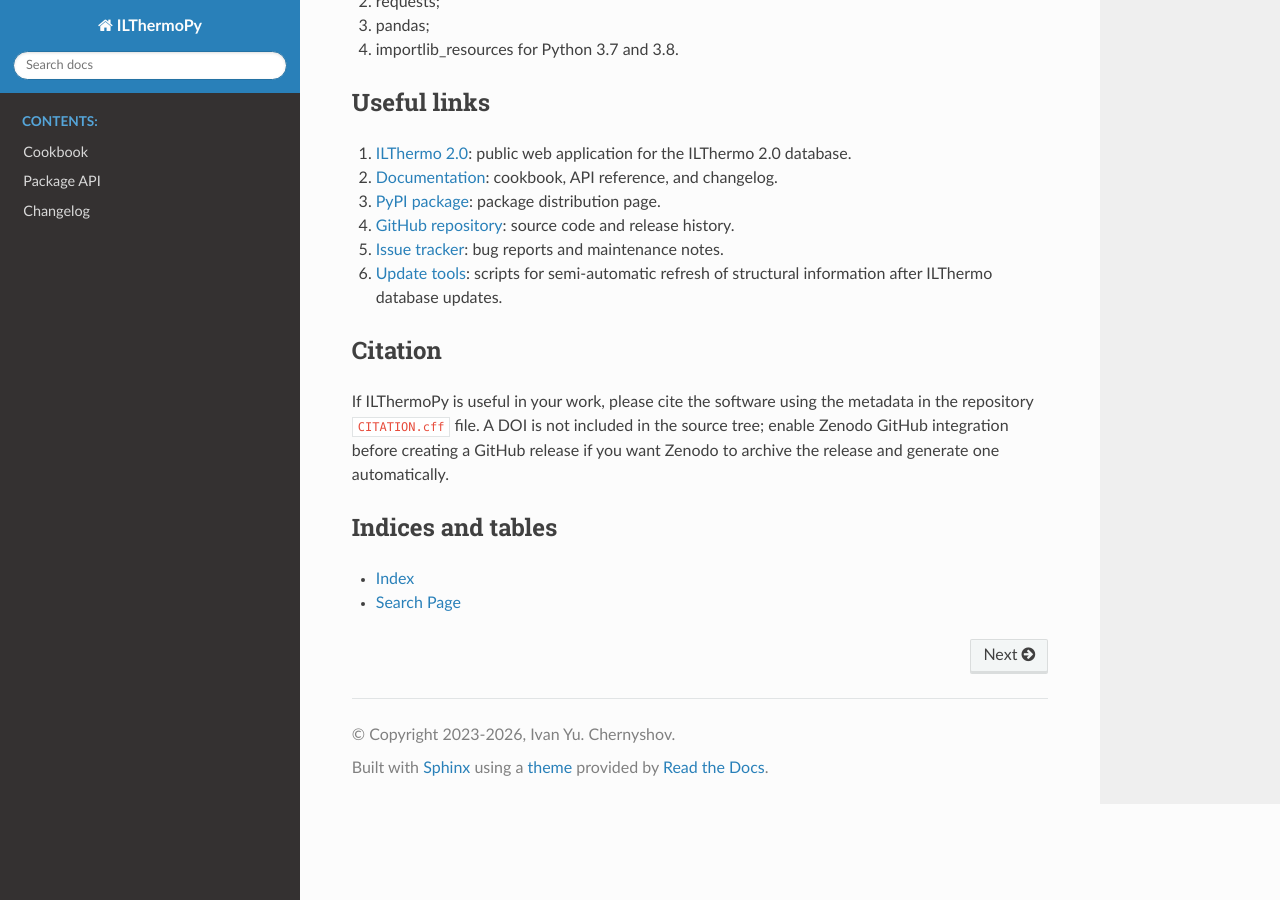
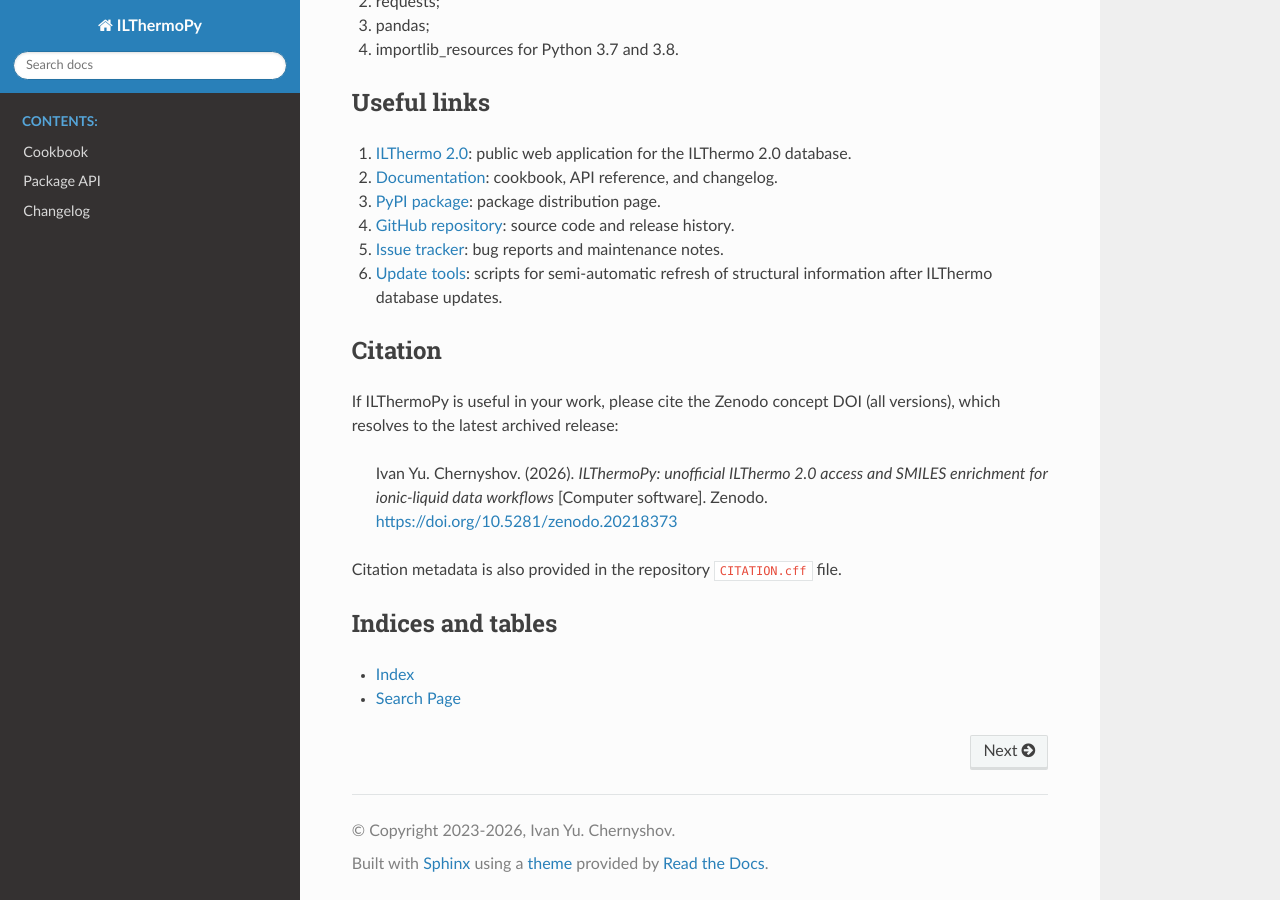
Before and after one commit to IvanChernyshov/ILThermoPy, a Sphinx documentation site: the page built from docs/index.rst, in a window 1280 px wide and 900 px high, scrolled down 1445 px. Built offline with Sphinx 7.4.7 and the Read the Docs theme 3.1.0, drawn with Linux system fonts in a browser that asks for light colours.

Commit message:
docs: switch citation to Zenodo concept DOI

```diff
--- a/docs/index.rst
+++ b/docs/index.rst
@@ -96,10 +96,14 @@
 Citation
 ========
 
-If ILThermoPy is useful in your work, please cite the software using the
-metadata in the repository ``CITATION.cff`` file. A DOI is not included in the
-source tree; enable Zenodo GitHub integration before creating a GitHub release
-if you want Zenodo to archive the release and generate one automatically.
+If ILThermoPy is useful in your work, please cite the Zenodo concept DOI
+(all versions), which resolves to the latest archived release:
+
+   Ivan Yu. Chernyshov. (2026). *ILThermoPy: unofficial ILThermo 2.0
+   access and SMILES enrichment for ionic-liquid data workflows* [Computer
+   software]. Zenodo. https://doi.org/10.5281/zenodo.20218373
+
+Citation metadata is also provided in the repository ``CITATION.cff`` file.
 
 
 Indices and tables
```
Also changed, not shown: README.md (+9 -4 lines), 1 other file.
